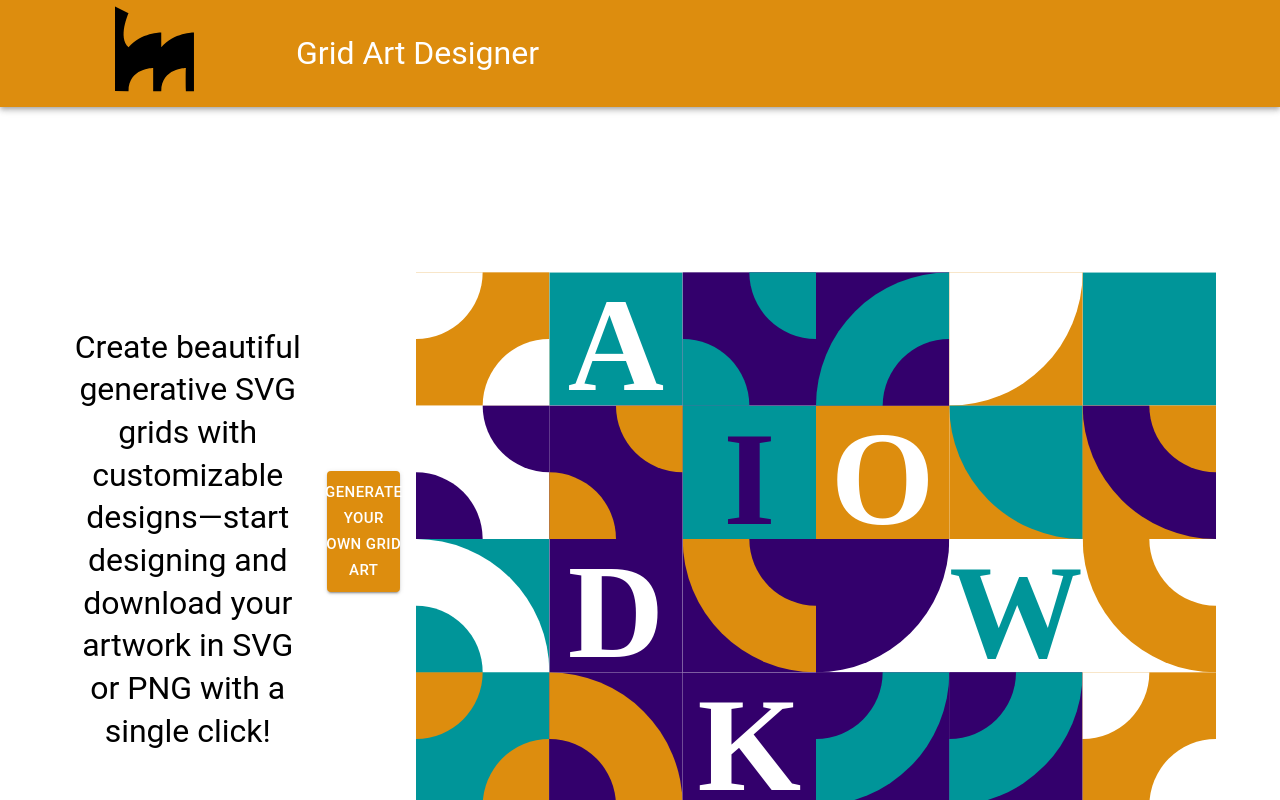
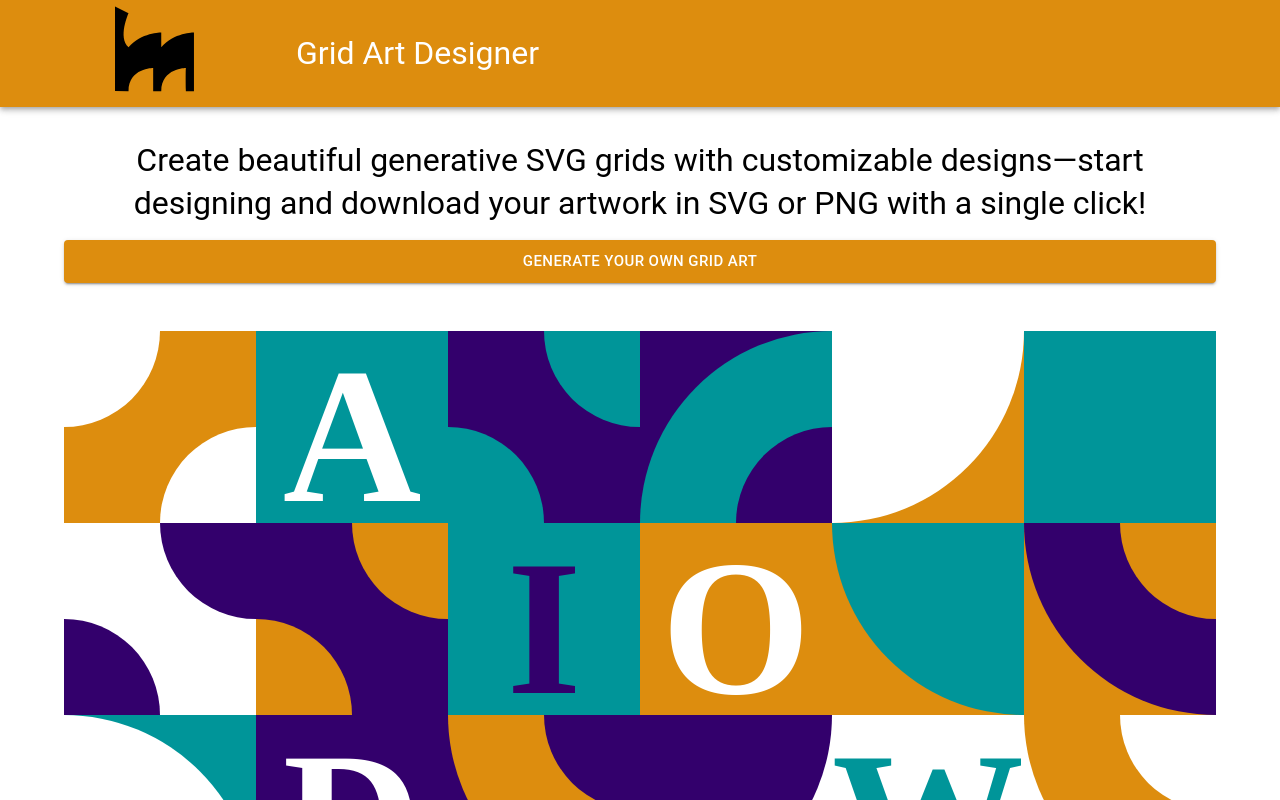
Before and after one commit to digitalwarenkombinat/grid, a Next.js app: page / in a window 1280 px wide. Shown: the top 800 px of the page. Built offline with nearby package versions, Linux system fonts and the light colour scheme.

Commit message:
🐛 fix(app): adjust container display

```diff
--- a/pages/index.tsx
+++ b/pages/index.tsx
@@ -257,8 +257,7 @@ const Home: NextPage = () => {
       </AppBar>
       <Container
         sx={{
-          display: "flex",
-          flexDirection: { xs: "column", md: "row" },
+          display: "grid",
           alignItems: "center",
           justifyContent: "center",
           py: 4,
```
